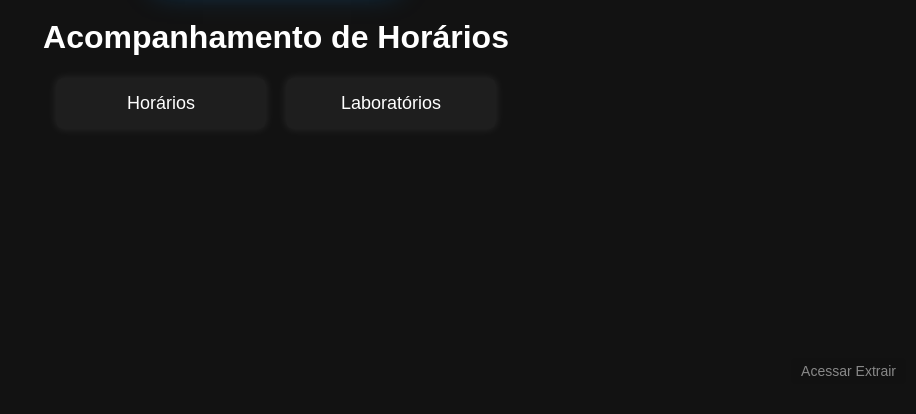
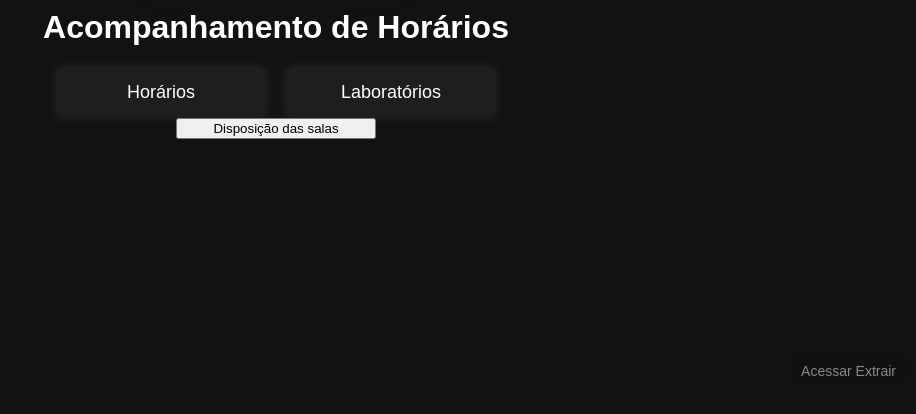
Before and after one commit to aprendendonuvem/arquivos, a plain HTML site: page index.html in a window 1280 px wide. Shown: the part 406-820 px from the top of the page, without its empty margins (364-1280 px from the left). Drawn offline with Linux system fonts and the light colour scheme.

Commit message:
Update index.html

```diff
--- a/index.html
+++ b/index.html
@@ -15,6 +15,7 @@
             <a href="laboratorios.html" class="btn" tabindex="2">Laboratórios</a>
         </div>
         <a href="extrair/index.html" class="discreto">Acessar Extrair</a>
+        <a href="geral.html"><button style="width: 200px;">Disposição das salas</button></a>
 
     </div>
 </body>
```
